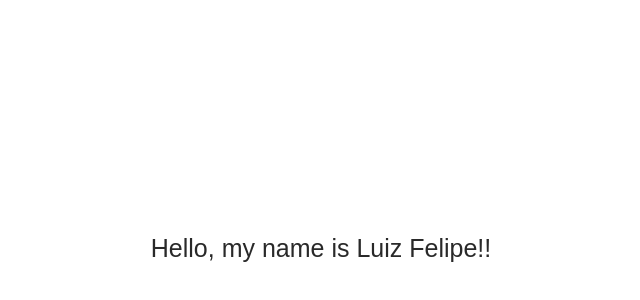
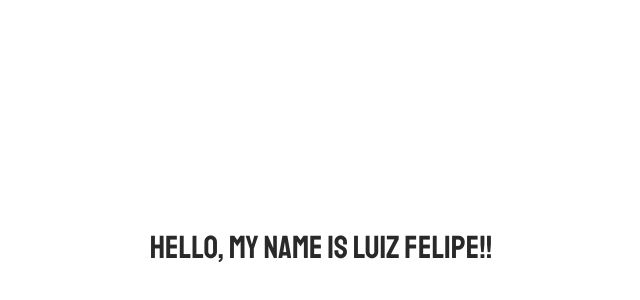
Before and after one commit to luizfelipedasilva678/luizfelipedasilva678.github.io, a plain HTML site: page index.html in a window 1280 px wide. Shown: the part 152-452 px from the top of the page, without its empty margins (319-959 px from the left). Drawn offline with Linux system fonts and the light colour scheme.

Commit message:
Update style.css

```diff
--- a/style.css
+++ b/style.css
@@ -50,8 +50,8 @@ table {
 
 .page-title {
   color: #292929;
-  font-family: sans-serif;
-  font-size: 25px;
+  font-family: 'Staatliches', cursive;
+  font-size: 2em;
 }
 
 body {
@@ -59,9 +59,6 @@ body {
   justify-content: center;
   align-items: center;
 
-  font-family: 'Staatliches', cursive;
-  font-size: 2em;
-
   width: 100vw;
   height: 100vh;
 }
```
